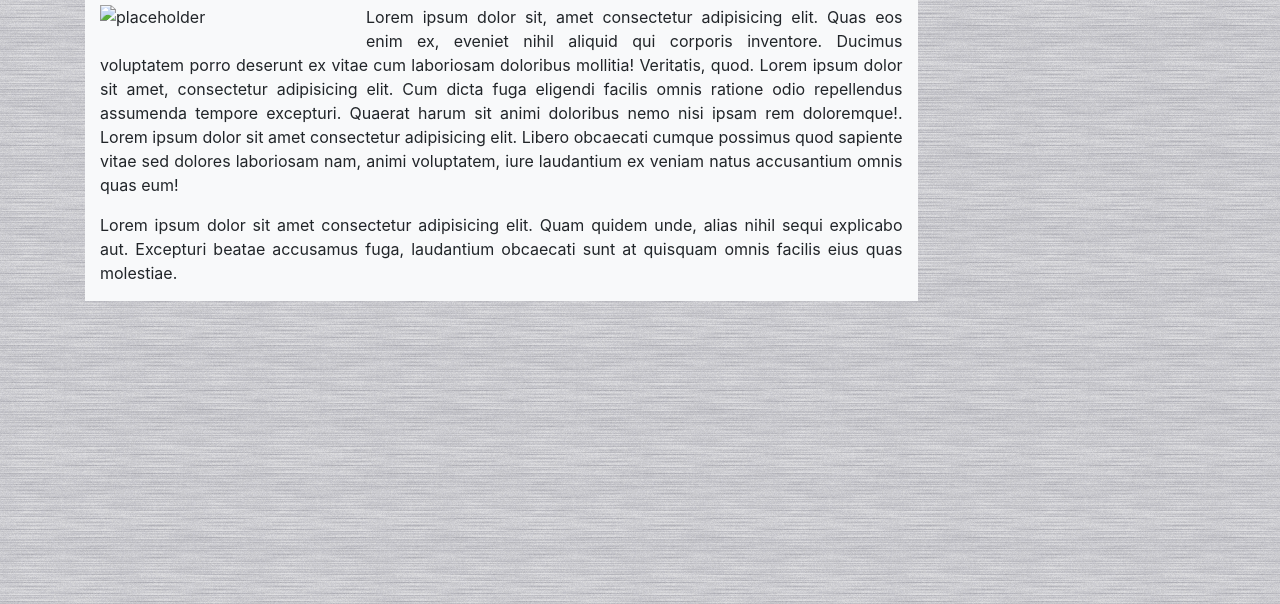
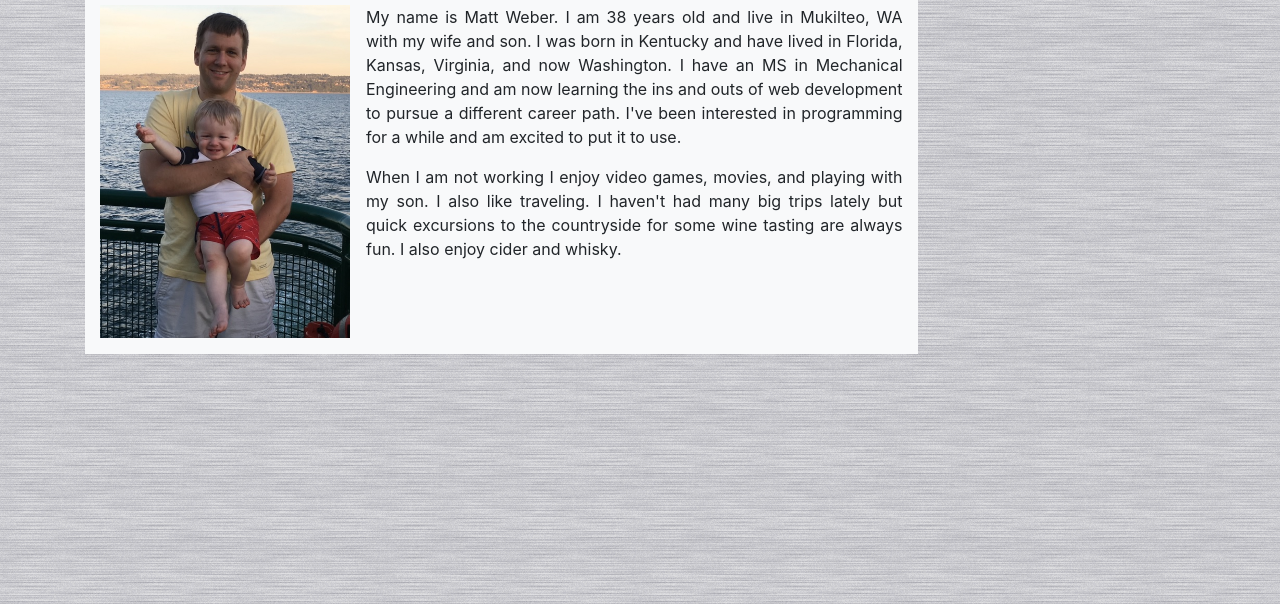
Before and after one commit to webermg/SimplePortfolio, a plain HTML site: page index.html in a window 1280 px wide. Shown: the part 196-800 px from the top of the page. Drawn offline with nearby package versions, Linux system fonts and the light colour scheme.

Commit message:
updated index page with non-placeholder picture and text

```diff
--- a/index.html
+++ b/index.html
@@ -46,18 +46,9 @@
                 </div>
                 <div class="row">
                     <div class="col-12 mt-2">
-                        <img src="assets/350.png" class="portrait img-fluid float-left mr-3 mb-3" alt="placeholder">
-                        <p class="bio text-justify">Lorem ipsum dolor sit, amet consectetur adipisicing elit. Quas eos
-                            enim ex, eveniet nihil aliquid qui corporis inventore. Ducimus voluptatem porro deserunt ex
-                            vitae cum laboriosam doloribus mollitia! Veritatis, quod. Lorem ipsum dolor sit amet,
-                            consectetur adipisicing elit. Cum dicta fuga eligendi facilis omnis ratione odio repellendus
-                            assumenda tempore excepturi. Quaerat harum sit animi doloribus nemo nisi ipsam rem
-                            doloremque!. Lorem ipsum dolor sit amet consectetur adipisicing elit. Libero obcaecati
-                            cumque possimus quod sapiente vitae sed dolores laboriosam nam, animi voluptatem, iure
-                            laudantium ex veniam natus accusantium omnis quas eum!</p>
-                        <p class="bio text-justify">Lorem ipsum dolor sit amet consectetur adipisicing elit. Quam quidem
-                            unde, alias nihil sequi explicabo aut. Excepturi beatae accusamus fuga, laudantium obcaecati
-                            sunt at quisquam omnis facilis eius quas molestiae.</p>
+                        <img src="assets/portrait.jpg" class="portrait img-fluid float-left mr-3 mb-3" alt="placeholder">
+                        <p class="bio text-justify">My name is Matt Weber. I am 38 years old and live in Mukilteo, WA with my wife and son. I was born in Kentucky and have lived in Florida, Kansas, Virginia, and now Washington. I have an MS in Mechanical Engineering and am now learning the ins and outs of web development to pursue a different career path. I've been interested in programming for a while and am excited to put it to use. </p>
+                        <p class="bio text-justify">When I am not working I enjoy video games, movies, and playing with my son. I also like traveling. I haven't had many big trips lately but quick excursions to the countryside for some wine tasting are always fun. I also enjoy cider and whisky.</p>
                     </div>
                 </div>
             </div>
```
Also changed, not shown: assets/portrait.JPG (added).
